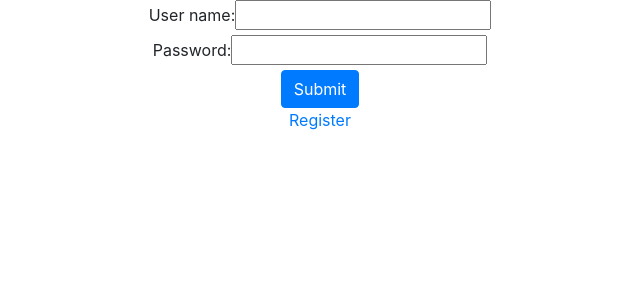
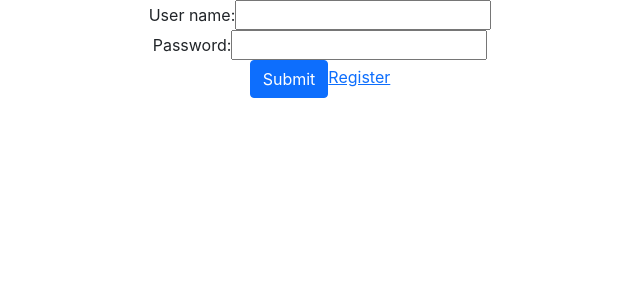
Before and after one commit to SivanJirad/whatsapp, a React (Create React App) app: page / in a window 1280 px wide. Shown: the top 300 px of the page, without its empty margins (320-960 px from the left). Built offline with nearby package versions, Linux system fonts and the light colour scheme.

Commit message:
register isn't wotking

```diff
--- a/package.json
+++ b/package.json
@@ -8,6 +8,7 @@
     "@testing-library/user-event": "^13.5.0",
     "react": "^18.0.0",
     "react-dom": "^18.0.0",
+    "react-router-dom": "^6.2.2",
     "react-scripts": "5.0.0",
     "web-vitals": "^2.1.4"
   },
--- a/public/index.html
+++ b/public/index.html
@@ -10,7 +10,7 @@
       content="Web site created using create-react-app"
     />
     <link rel="apple-touch-icon" href="%PUBLIC_URL%/logo192.png" />
-    <link rel="stylesheet" href="https://cdn.jsdelivr.net/npm/bootstrap@4.3.1/dist/css/bootstrap.min.css" integrity="sha384-ggOyR0iXCbMQv3Xipma34MD+dH/1fQ784/j6cY/iJTQUOhcWr7x9JvoRxT2MZw1T" crossorigin="anonymous">
+    <link href="https://cdn.jsdelivr.net/npm/bootstrap@5.1.3/dist/css/bootstrap.min.css" rel="stylesheet" integrity="sha384-1BmE4kWBq78iYhFldvKuhfTAU6auU8tT94WrHftjDbrCEXSU1oBoqyl2QvZ6jIW3" crossorigin="anonymous">
     <link rel="stylesheet" href="https://cdn.jsdelivr.net/npm/bootstrap-icons@1.8.1/font/bootstrap-icons.css">
 
     <link rel="manifest" href="%PUBLIC_URL%/manifest.json" />
@@ -19,7 +19,6 @@
     <title>React App</title>
   </head>
   <body>
-    <noscript>You need to enable JavaScript to run this app.</noscript>
     <div id="root"></div>
 
   </body>
--- a/src/App.js
+++ b/src/App.js
@@ -1,18 +1,19 @@
 import logo from './logo.svg';
 import './App.css';
+import Register from './Register';
+import Signin from './Signin';
+
+import {BrowserRouter, Routes, Route, Router, Link} from 'react-router-dom';
 
 function App() {
   return (
     <div className="App">
-       <form action="/action_page.php">
-       <label for="fname">User name:</label>
-      <input type="text" id="fname" name="fname"></input> <br></br>
-       <label for="lname">Password:</label>
-     <input type="text" id="lname" name="lname"></input> <br></br>
-      <bottun type="button" className="btn btn-primary"> Submit</bottun>
-</form>
-
-    <a href='register.html'>Register</a>
+      <BrowserRouter>
+      <Routes>
+        <Route path='/' element={<Signin />}></Route>
+        <Route path="/register" element={<Register />}></Route>
+      </Routes>
+      </BrowserRouter>
 
     </div>
   );
--- /dev/null
+++ b/src/Signin.js
@@ -0,0 +1,26 @@
+import {Link} from 'react-router-dom'
+
+function Signin(){
+    return(
+        <form action="/action_page.php">
+        <label for="fname">User name:</label>
+       <input type="text" id="fname" name="fname"></input> <br></br>
+        <label for="lname">Password:</label>
+      <input type="text" id="lname" name="lname"></input> <br></br>
+       <bottun type="button" className="btn btn-primary"> Submit</bottun>
+
+
+       <Link to='/register'>Register</Link>
+
+        </form>
+
+
+
+    );
+
+
+
+
+}
+
+export default Signin;
```
Also changed, not shown: 1 other file (tests, documents, lock files or other folders).
